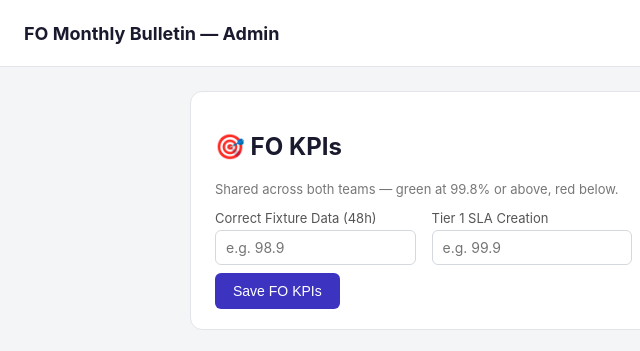
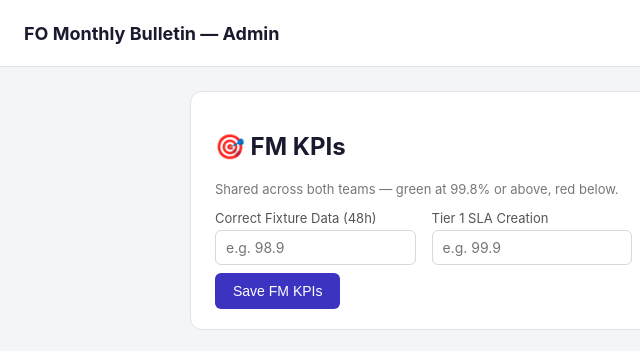
Before and after one commit to ou7sa1der/FO_Monthly_Bulletin, a plain HTML site: page index.html in a window 1280 px wide. Shown: the top 351 px of the page, 0-640 px from the left. Drawn offline with nearby package versions, Linux system fonts and the light colour scheme; no server answers.

Commit message:
Update index.html

```diff
--- a/index.html
+++ b/index.html
@@ -23,7 +23,7 @@
     <div class="submit-inner">
 
     <div class="kpi-form" data-kpi-group="fo">
-      <h2>🎯 FO KPIs</h2>
+      <h2>🎯 FM KPIs</h2>
       <p class="hint">Shared across both teams — green at 99.8% or above, red below.</p>
       <div class="kpi-input-grid">
         <label>Correct Fixture Data (48h)
@@ -40,7 +40,7 @@
         </label>
       </div>
       <div class="save-row">
-        <button type="button" class="save-btn" data-action="save-kpi-group">Save FO KPIs</button>
+        <button type="button" class="save-btn" data-action="save-kpi-group">Save FM KPIs</button>
         <span class="save-status"></span>
       </div>
     </div>
@@ -151,7 +151,7 @@
         </div>
       </div>
 
-      <p class="kpi-group-title">🎯 FO KPIs</p>
+      <p class="kpi-group-title">🎯 FM KPIs</p>
       <div class="mockup-kpis" id="mockup-kpis-fo"></div>
 
       <p class="kpi-group-title">🛡️ FA KPIs</p>
```
